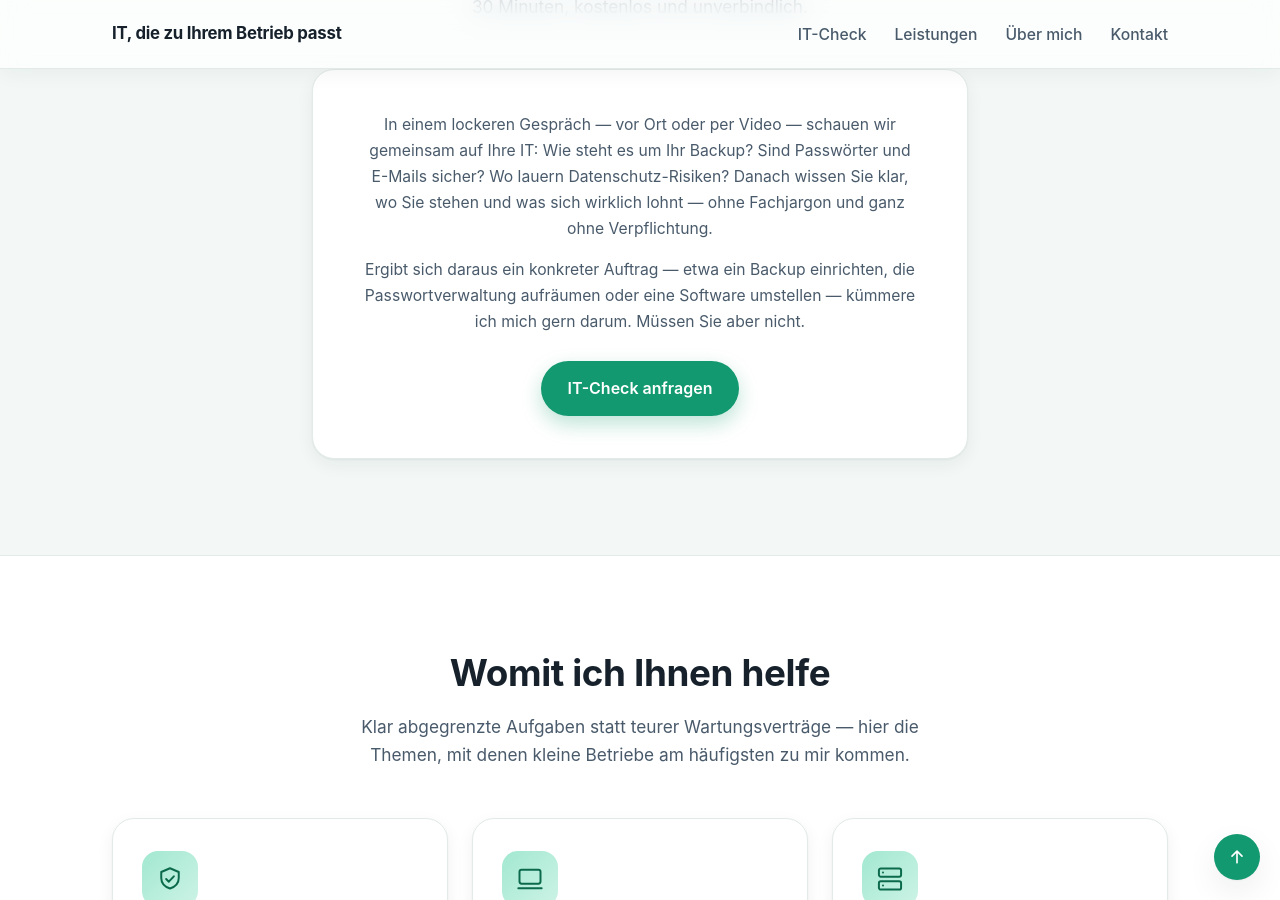
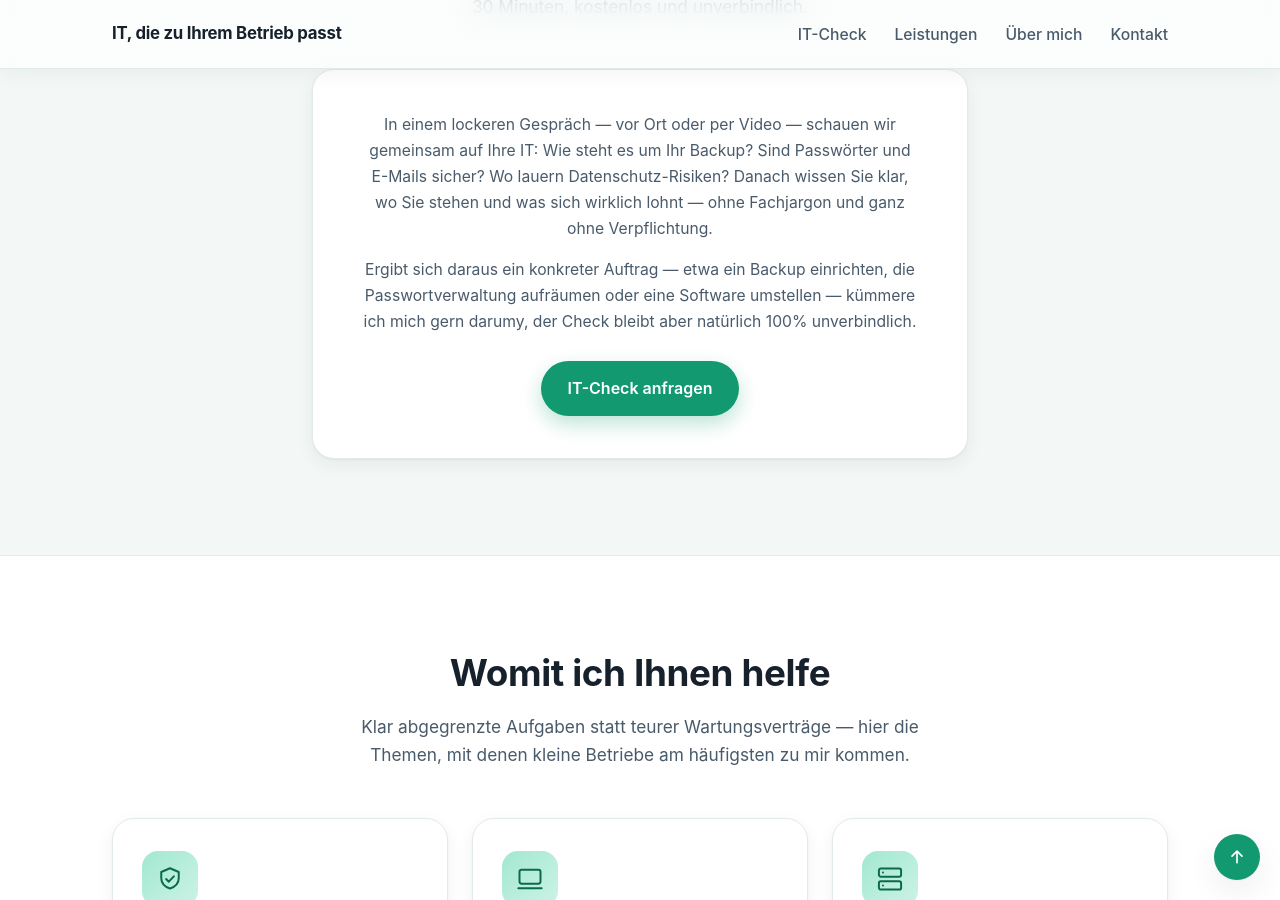
Before and after one commit to renewarnke/renewarnke.github.io, a Jekyll site: the page built from index.html, in a window 1280 px wide and 900 px high, scrolled down 930 px. Built offline with Jekyll 4.4.1, drawn with Linux system fonts in a browser that asks for light colours.

Commit message:
Update itcheck.html

```diff
--- a/_includes/itcheck.html
+++ b/_includes/itcheck.html
@@ -15,7 +15,7 @@
       <p class="card__text">
         Ergibt sich daraus ein konkreter Auftrag — etwa ein Backup einrichten, die
         Passwortverwaltung aufräumen oder eine Software umstellen — kümmere ich mich gern
-        darum. Müssen Sie aber nicht.
+        darumy, der Check bleibt aber natürlich 100% unverbindlich.
       </p>
       <a class="btn btn--primary" href="#contact">IT-Check anfragen</a>
     </article>
```
